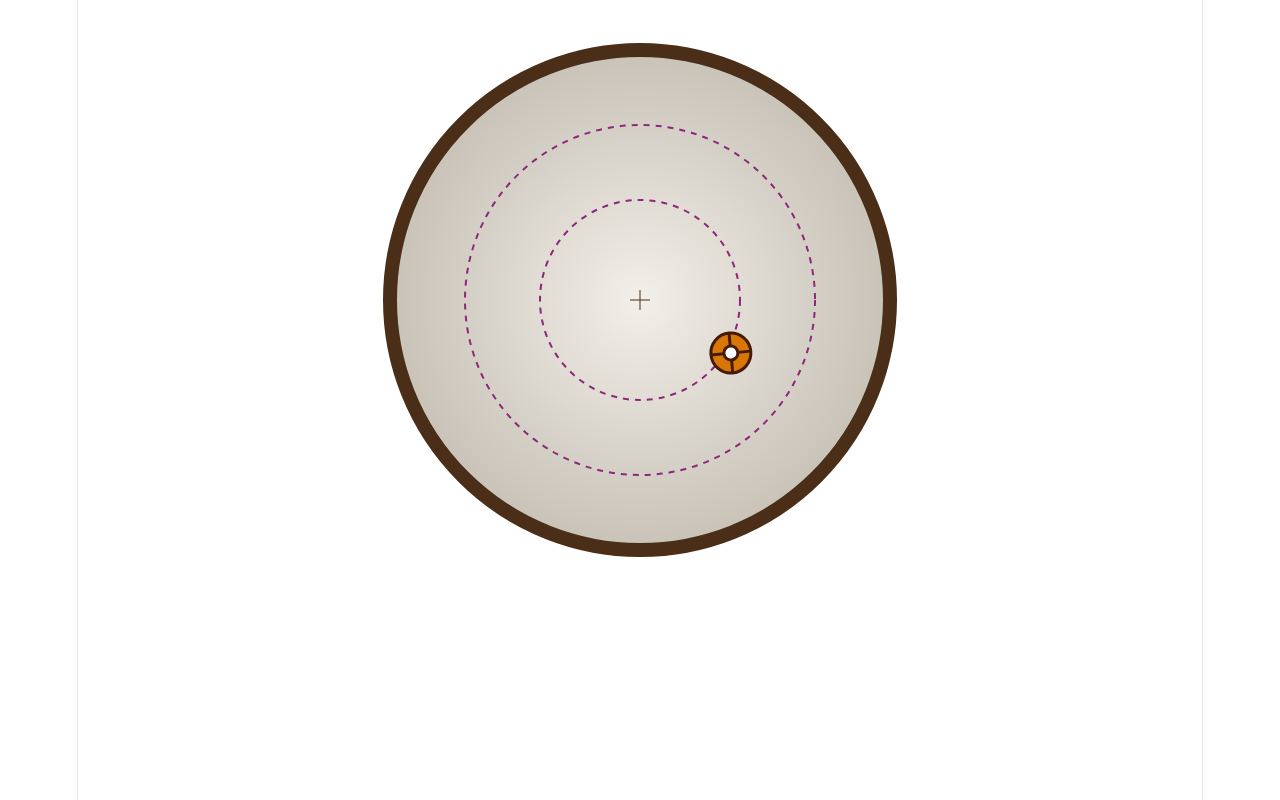
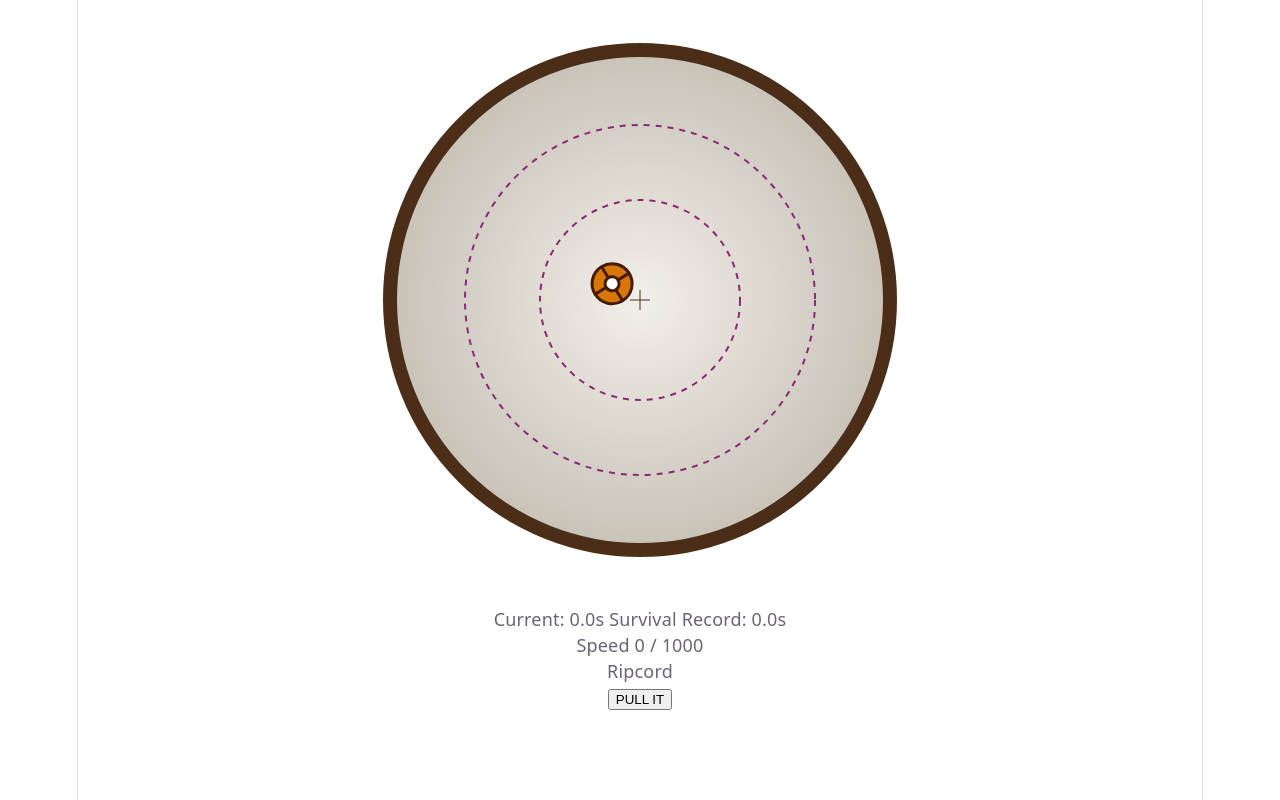
Before and after one commit to MGAceret/Incremental-Beyblade, a website built with Vite: page index.html in a window 1280 px wide. Built offline with nearby package versions, Linux system fonts and the light colour scheme.

Commit message:
Update arena with its own HUD

```diff
--- a/index.html
+++ b/index.html
@@ -10,7 +10,33 @@
     <div id="app">
       <!-- Arena Container -->
       <div class="arena-container">
+        <!-- Arena Rim (and its beyblade) -->
         <canvas id="arena-canvas" width="600" height="600"></canvas>
+        <!-- Survival Bar -->
+        <div class="survival-bar">
+          <span id="current">Current: 0.0s</span>
+          <span class="title">Survival</span>
+          <span id="record">Record: 0.0s</span>
+        </div>
+        <!-- Speed/ RPM Gauge -->
+        <div class="gauge-container">
+          <div class="gauge-header">
+            <span>Speed</span>
+            <span>0 / 1000</span>
+          </div>
+          <div class="gauge-bar-bg">
+            <div class="gauge-bar-fill"></div>
+          </div>
+        </div>
+        <!-- Ripcord Launcher -->
+        <div class="ripcord-container">
+          <div class="ripcord-title">Ripcord</div>
+          <div class="ripcord-track">
+            <div class="ripcord-target"></div>
+            <div class="ripcord-needle"></div>
+          </div>
+          <button id="ripcord-btn" type="button">PULL IT</button>
+        </div>
       </div>
     </div>
 
```
